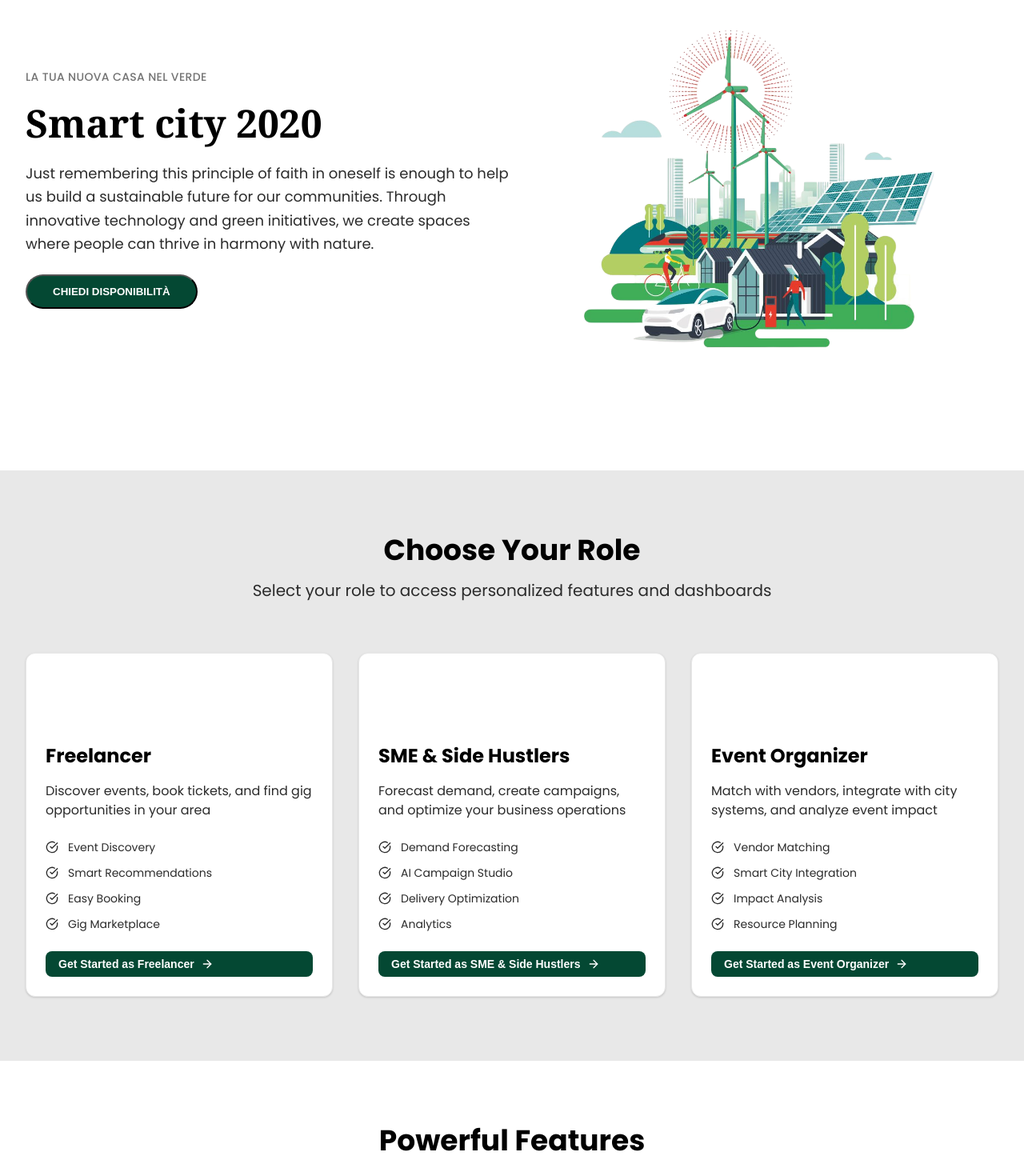
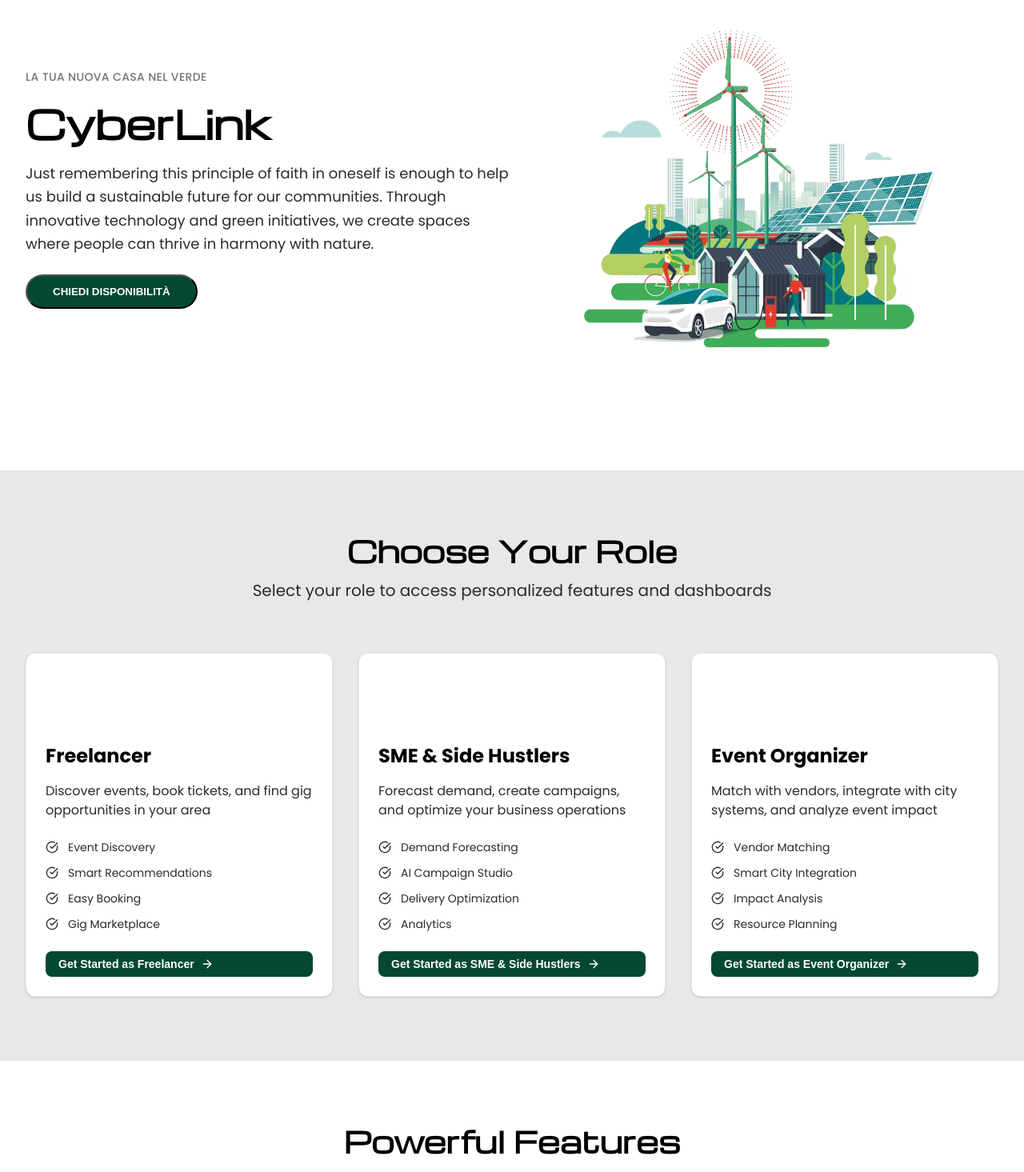
Before and after one commit to jocelyngan2005/CyberLink, a React (Vite) app: page / in a window 1280 px wide. Shown: the part 180-1645 px from the top of the page at 80% size. Built offline with nearby package versions, Linux system fonts and the light colour scheme.

Commit message:
Update favicon and enhance typography with Michroma font in LandingPage

```diff
--- a/index.html
+++ b/index.html
@@ -2,11 +2,17 @@
 <html lang="en">
   <head>
     <meta charset="UTF-8" />
-    <link rel="icon" type="image/svg+xml" href="/vite.svg" />
+    <link rel="apple-touch-icon" href="/favicon.png">
+    <link rel="icon" type="image/png" href="/favicon.png" />
     <meta name="viewport" content="width=device-width, initial-scale=1.0" />
     <link rel="preconnect" href="https://fonts.googleapis.com">
     <link rel="preconnect" href="https://fonts.gstatic.com" crossorigin>
-    <link href="https://fonts.googleapis.com/css2?family=Poppins:ital,wght@0,100;0,200;0,300;0,400;0,500;0,600;0,700;0,800;0,900;1,100;1,200;1,300;1,400;1,500;1,600;1,700;1,800;1,900&display=swap" rel="stylesheet">
+    <link href="https://fonts.googleapis.com/css2?family=Michroma:wght@400&family=Poppins:ital,wght@0,100;0,200;0,300;0,400;0,500;0,600;0,700;0,800;0,900;1,100;1,200;1,300;1,400;1,500;1,600;1,700;1,800;1,900&display=swap" rel="stylesheet">
+
+    <meta name="apple-mobile-web-app-capable" content="yes">
+    <meta name="apple-mobile-web-app-status-bar-style" content="black-translucent">
+    <meta name="apple-mobile-web-app-title" content="CyberLink">
+
     <title>cyberlink</title>
   </head>
   <body>
--- a/src/index.css
+++ b/src/index.css
@@ -557,6 +557,10 @@
 
 .font-serif {
   font-family: ui-serif, Georgia, Cambria, "Times New Roman", Times, serif;
+}
+
+.font-michroma {
+  font-family: 'Michroma', sans-serif;
 }
 
 .font-poppins {
--- a/src/pages/LandingPage.jsx
+++ b/src/pages/LandingPage.jsx
@@ -181,8 +181,8 @@
                 LA TUA NUOVA CASA NEL VERDE
               </p>
 
-              <h1 className="text-5xl md:text-6xl font-serif font-bold text-gray-900">
-                Smart city 2020
+              <h1 className="text-5xl md:text-6xl font-michroma font-bold text-gray-900">
+                CyberLink
               </h1>
 
               <p className="text-lg text-gray-600 leading-relaxed">
@@ -210,7 +210,7 @@
       <section className="py-20 bg-light-gray">
         <div className="max-w-7xl mx-auto px-4 sm:px-6 lg:px-8">
           <div className="text-center mb-16">
-            <h2 className="text-4xl font-bold text-gray-900 mb-4">
+            <h2 className="text-4xl font-michroma font-bold text-gray-900 mb-4">
               Choose Your Role
             </h2>
             <p className="text-xl text-gray-600">
@@ -260,7 +260,7 @@
       <section className="py-20">
         <div className="max-w-7xl mx-auto px-4 sm:px-6 lg:px-8">
           <div className="text-center mb-16">
-            <h2 className="text-4xl font-bold text-gray-900 mb-4">
+            <h2 className="text-4xl font-michroma font-bold text-gray-900 mb-4">
               Powerful Features
             </h2>
             <p className="text-xl text-gray-600">
@@ -290,7 +290,7 @@
       <section className="py-20 bg-light-gray">
         <div className="max-w-7xl mx-auto px-4 sm:px-6 lg:px-8">
           <div className="text-center mb-16">
-            <h2 className="text-4xl font-bold text-gray-900 mb-4">
+            <h2 className="text-4xl font-michroma font-bold text-gray-900 mb-4">
               What Our Users Say
             </h2>
             <p className="text-xl text-gray-600">
```
Also changed, not shown: public/favicon.png (added).
